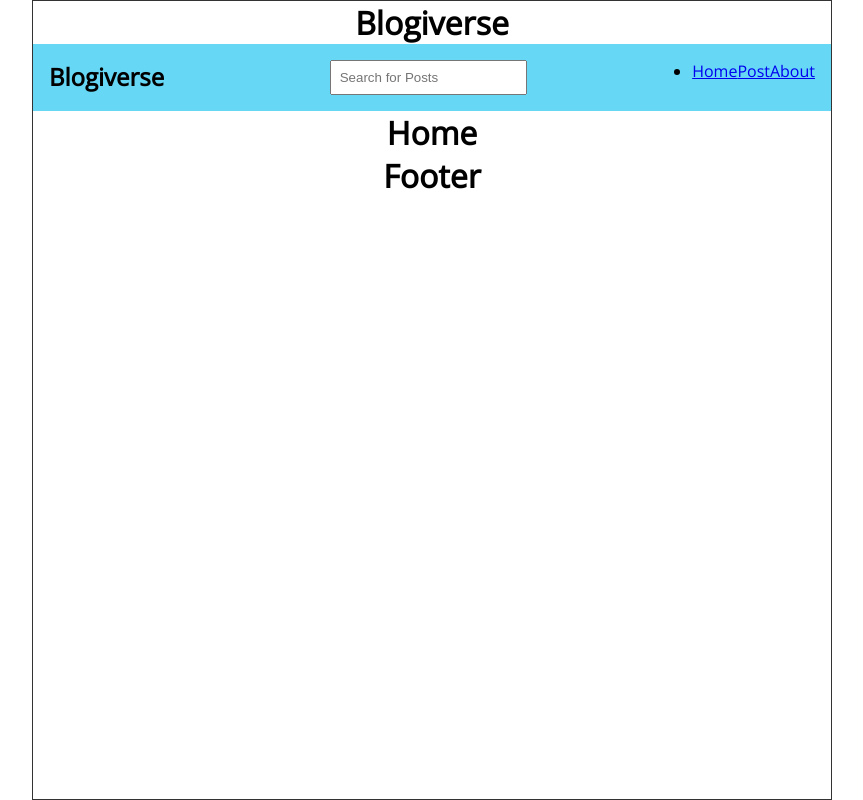
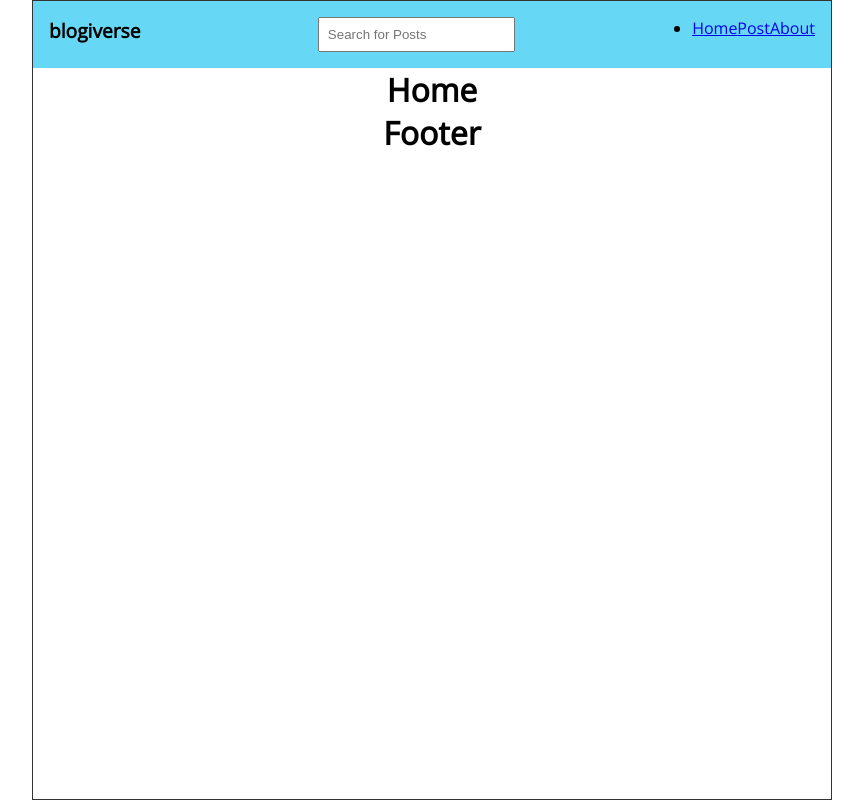
Before and after one commit to 0xprasanth/blogiverse, a React (Create React App) app: page / in a window 1280 px wide. Shown: the whole page, without its empty margins (208-1071 px from the left). Built offline with nearby package versions, Linux system fonts and the light colour scheme; the HTML template or start-up script is replaced by a standard one.

Commit message:
feat(core): add page navigation

```diff
--- a/src/App.js
+++ b/src/App.js
@@ -13,7 +13,6 @@
 function App() {
   return (
     <div className="App">
-      <Header />
       <Nav />
       <Routes>
         <Route exact path="/" element={<Home />}/>
--- a/src/components/Header.js
+++ b/src/components/Header.js
@@ -1,11 +1,16 @@
 import React from 'react'
 
-const Header = () => {
+const Header = ({ title }) => {
   return (
-    <header>
-        <h1>Blogiverse</h1>
+    <header className='Header'>
+        <h1>{title}</h1>
     </header>
   )
 }
 
+
+Header.defaultProps = {
+  title: 'Blogiverse'
+}
+
 export default Header
```
